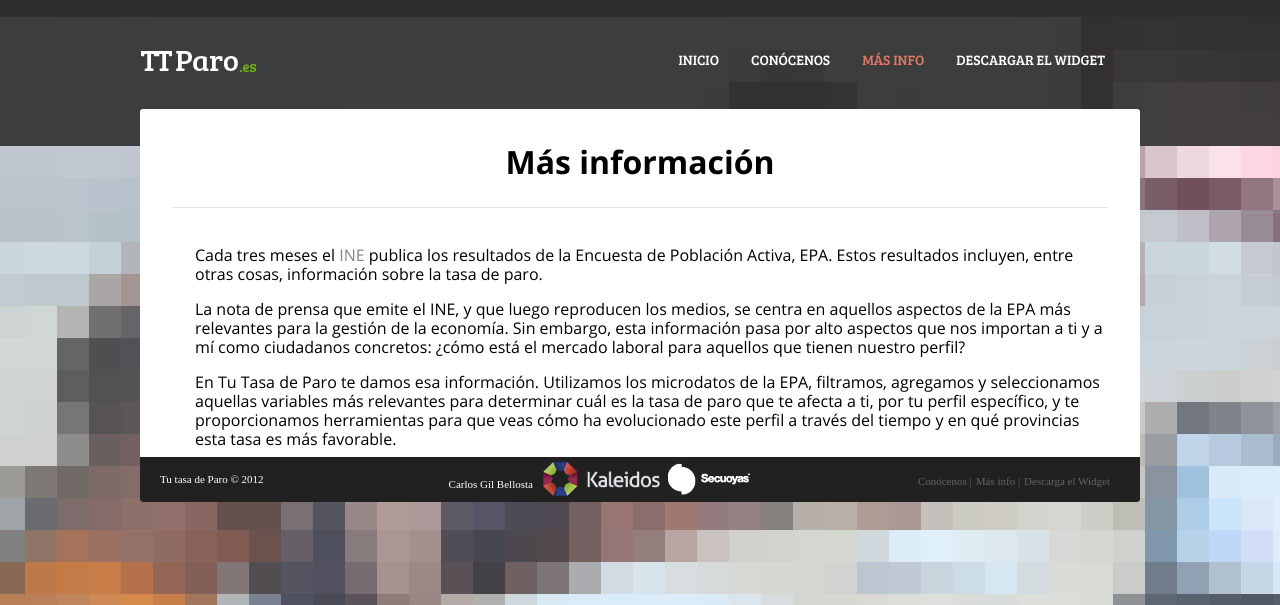
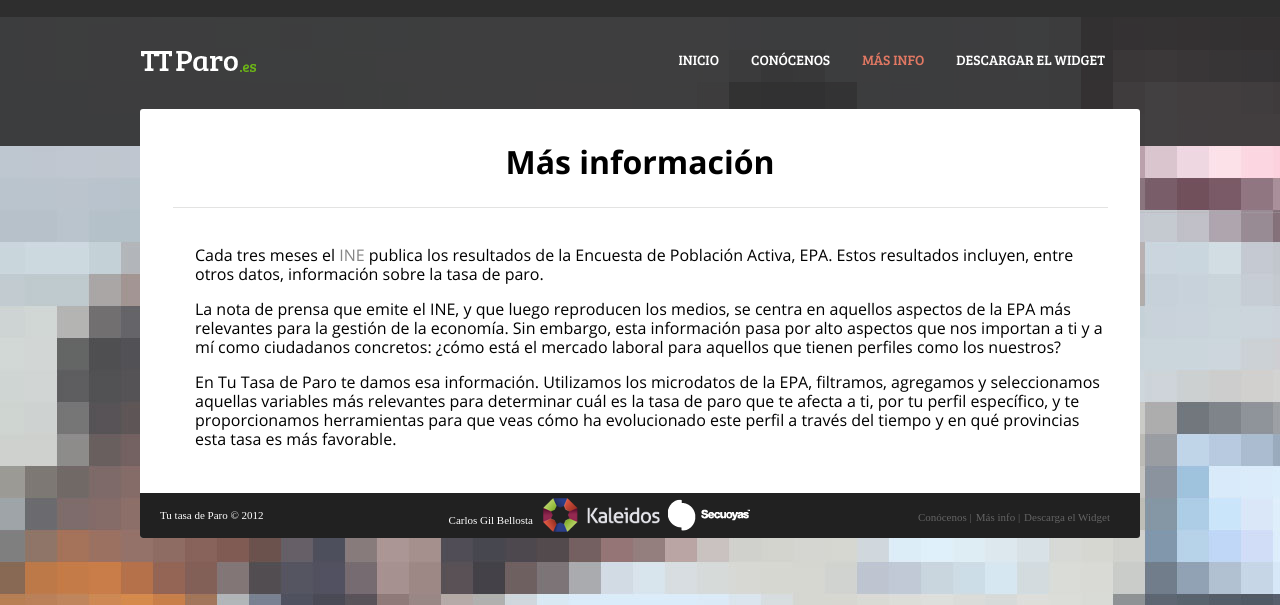
Before and after one commit to yamila-moreno/ttparo.es, a Django app: template src/tasaparo/web/templates/moreinfo.html in a window 1280 px wide. Shown: the top 605 px of the page. Run offline with Django 3.2, Linux system fonts and the light colour scheme; the template is opened without the code that fills it, so the values that code supplies are empty; style sheets or scripts are compiled from the project's sources; parts of the project's set-up code (start-up, migrations or seed data) failed here and were passed over; some libraries are stand-ins or nearby versions; some web fonts are replaced.

Commit message:
Moreinfo and about text with little changes

```diff
--- a/src/tasaparo/web/templates/about.html
+++ b/src/tasaparo/web/templates/about.html
@@ -14,7 +14,7 @@
         En la primera edición hicimos un prototipo funcional con diseño y datos parciales.</p>
         <p>En esta segunda edición hemos mejorado la carga de datos convirtiéndolo en un proceso rápido; gracias a esto, tenemos todos los datos disponibles.
         También publicamos la opción de incrustar un pequeño widget con un perfil en webs externas.</p>
-        <p>Y en el tintero nos dejamos mejorar las opciones de filtrado, optimizar las velocidades y lo que venga...</p>
+        <p>Y en el tintero nos dejamos algunas ideas que iremos incorporando poco a poco</a>
         <p>Los que hemos desarrollado el proyecto:</p>
         <ul>
             <li>
--- a/src/tasaparo/web/templates/moreinfo.html
+++ b/src/tasaparo/web/templates/moreinfo.html
@@ -11,14 +11,14 @@
         <h1>Más información</h1>
         <p>Cada tres meses el <a href="http://ine.es" target="_new">INE</a>
         publica los resultados de la Encuesta de Población Activa, EPA.
-        Estos resultados incluyen, entre otras cosas, información sobre
+        Estos resultados incluyen, entre otros datos, información sobre
         la tasa de paro.</p>
         <p>La nota de prensa que emite el INE, y que luego reproducen
         los medios, se centra en aquellos aspectos de la EPA más
         relevantes para la gestión de la economía. Sin embargo, esta
         información pasa por alto aspectos que nos importan a ti y a mí
         como ciudadanos concretos: ¿cómo está el mercado laboral para
-        aquellos que tienen nuestro perfil?</p>
+        aquellos que tienen perfiles como los nuestros?</p>
         <p>En Tu Tasa de Paro te damos esa información. Utilizamos los
         microdatos de la EPA, filtramos, agregamos y seleccionamos
         aquellas variables más relevantes para determinar cuál es
@@ -28,6 +28,6 @@
         provincias esta tasa es más favorable.</p>
     </div>
 </div>
-
+<br/><br/>
 
 {% endblock %}
```
